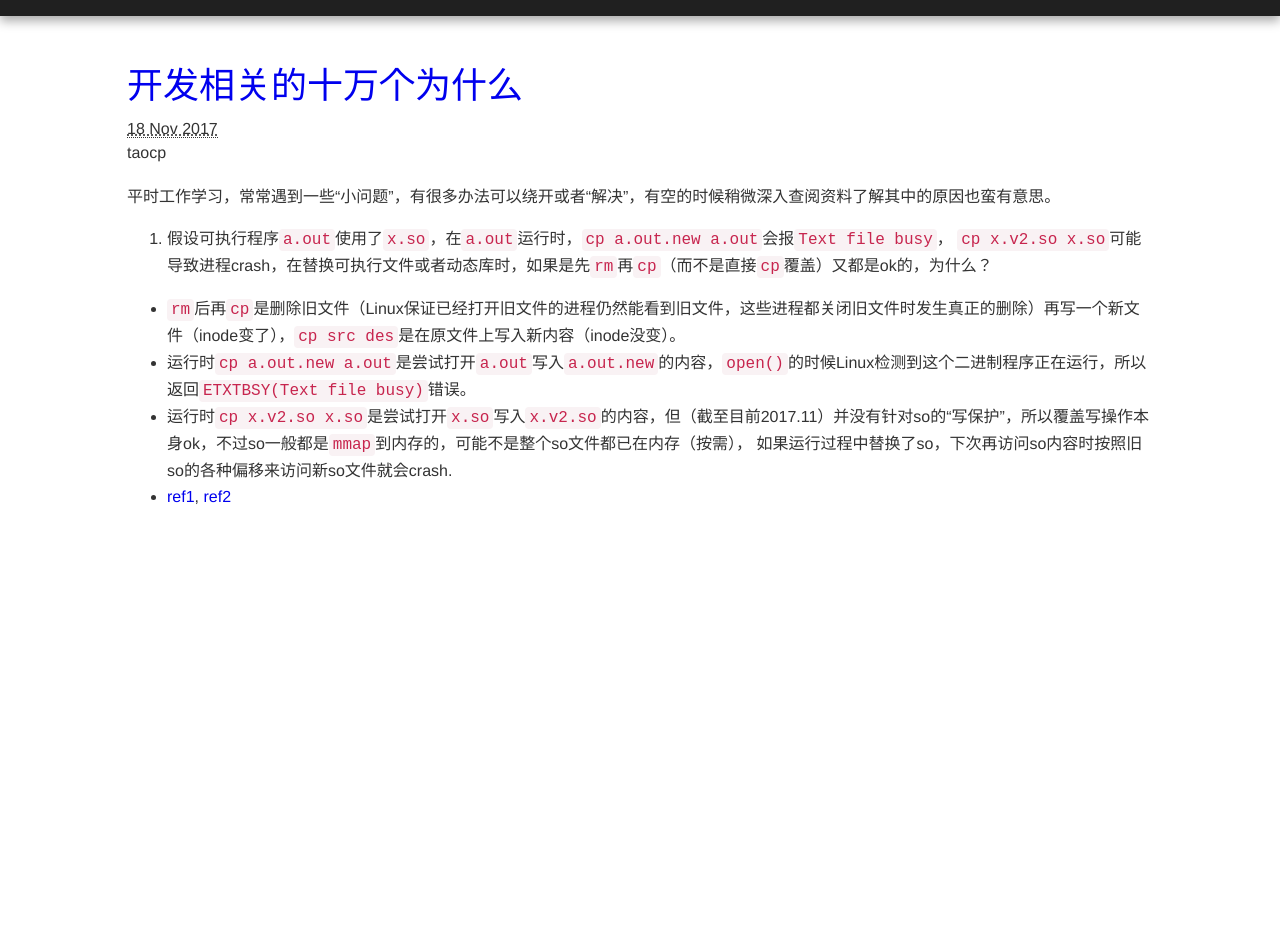
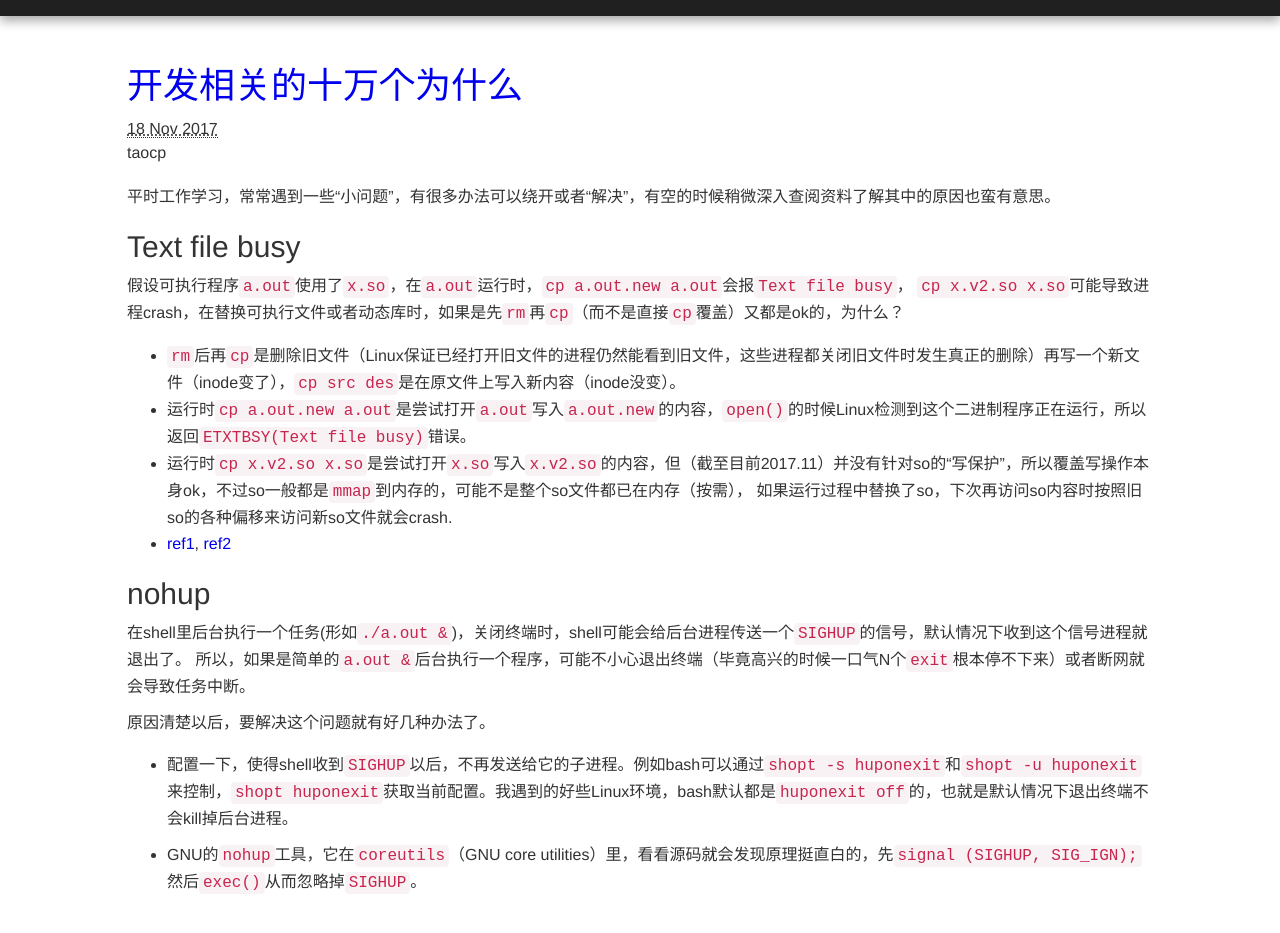
Before and after one commit to taocp/taocp.github.com, a Jekyll site: the page built from _posts/2017-11-18-开发相关的十万个为什么.md, in a window 1280 px wide, cut to the strip 104-1046 px from the top of the page. Shown: the top 933 px of the strip. Built offline with Jekyll 4.4.1, drawn with Linux system fonts in a browser that asks for light colours; nearby versions of some CDN libraries; library files that are not in the unit come from our copies; comment, search, counter and statistics services are not loaded; before the commit the page ends 900 px from its top, so only the background shows below that.

Commit message:
2017-11-18 add nohup

```diff
--- a/_posts/2017-11-18-开发相关的十万个为什么.md
+++ b/_posts/2017-11-18-开发相关的十万个为什么.md
@@ -13,7 +13,9 @@ categories:
 平时工作学习，常常遇到一些“小问题”，有很多办法可以绕开或者“解决”，有空的时候稍微深入查阅资料了解其中的原因也蛮有意思。
 
 
-1. 假设可执行程序`a.out`使用了`x.so`，在`a.out`运行时，`cp a.out.new a.out`会报`Text file busy`，
+## Text file busy
+
+假设可执行程序`a.out`使用了`x.so`，在`a.out`运行时，`cp a.out.new a.out`会报`Text file busy`，
 `cp x.v2.so x.so`可能导致进程crash，在替换可执行文件或者动态库时，如果是先`rm`再`cp`（而不是直接`cp`覆盖）又都是ok的，为什么？
 
   - `rm`后再`cp`是删除旧文件（Linux保证已经打开旧文件的进程仍然能看到旧文件，这些进程都关闭旧文件时发生真正的删除）再写一个新文件（inode变了），`cp src des`是在原文件上写入新内容（inode没变）。
@@ -21,3 +23,15 @@ categories:
   - 运行时`cp x.v2.so x.so`是尝试打开`x.so`写入`x.v2.so`的内容，但（截至目前2017.11）并没有针对so的“写保护”，所以覆盖写操作本身ok，不过so一般都是`mmap`到内存的，可能不是整个so文件都已在内存（按需），
     如果运行过程中替换了so，下次再访问so内容时按照旧so的各种偏移来访问新so文件就会crash.
   - [ref1](https://unix.stackexchange.com/a/74172/73846), [ref2](https://stackoverflow.com/a/7779703/1498303)
+
+
+## nohup
+
+在shell里后台执行一个任务(形如`./a.out &`)，关闭终端时，shell可能会给后台进程传送一个`SIGHUP`的信号，默认情况下收到这个信号进程就退出了。
+所以，如果是简单的`a.out &`后台执行一个程序，可能不小心退出终端（毕竟高兴的时候一口气N个`exit`根本停不下来）或者断网就会导致任务中断。
+
+原因清楚以后，要解决这个问题就有好几种办法了。
+
+- 配置一下，使得shell收到`SIGHUP`以后，不再发送给它的子进程。例如bash可以通过`shopt -s huponexit`和`shopt -u huponexit`来控制，`shopt huponexit`获取当前配置。我遇到的好些Linux环境，bash默认都是`huponexit off`的，也就是默认情况下退出终端不会kill掉后台进程。
+
+- GNU的`nohup`工具，它在`coreutils`（GNU core utilities）里，看看源码就会发现原理挺直白的，先`signal (SIGHUP, SIG_IGN);`然后`exec()`从而忽略掉`SIGHUP`。
```
